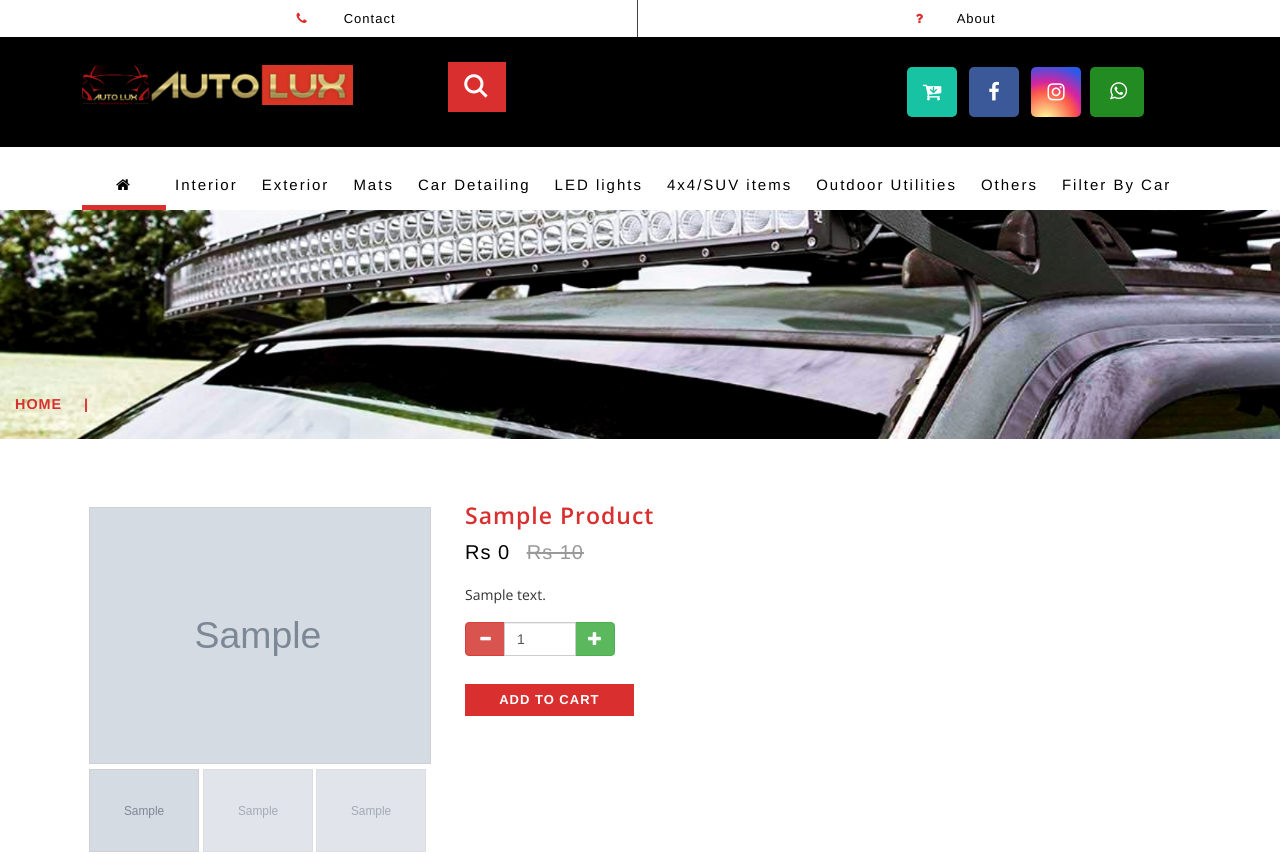
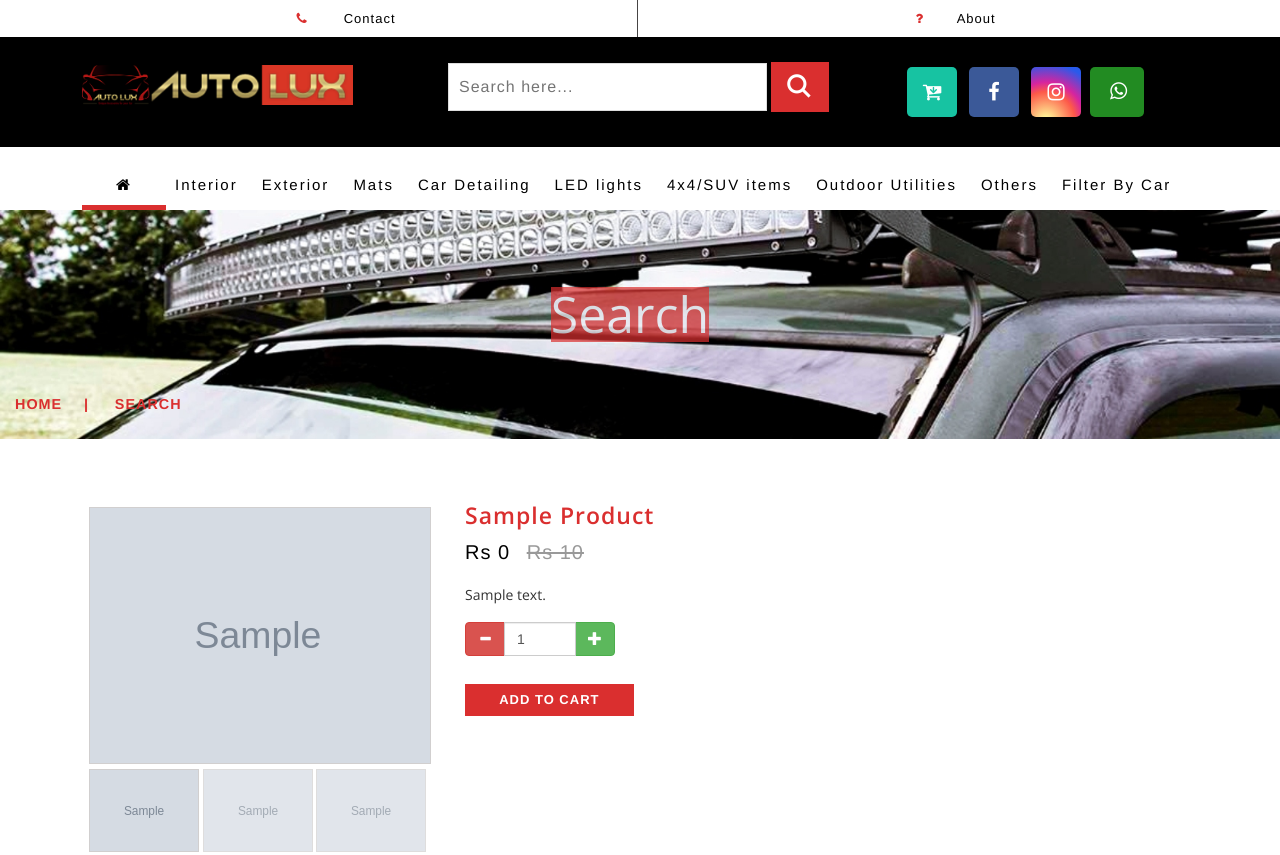
Before and after one commit to bloombigstudio/autoluxAzeem, a Django app: page /single/1 in a window 1280 px wide. Shown: the top 855 px of the page. Run offline with Django 3.2, Linux system fonts and the light colour scheme; tables that the repository leaves empty hold one stand-in row (values such as "Sample post"); grey boxes marked "Sample" are stand-in pictures; some libraries are stand-ins or nearby versions.

Commit message:
title fix

```diff
--- a/auto/templates/product_description.html
+++ b/auto/templates/product_description.html
@@ -19,7 +19,10 @@
 <div class="contact-us-image">
     <img class="category-header-img" src="{% static 'images/suv_items_header.jpg' %}">
     <div class="col-md-12 myclass">
-    <h3 class="contact-us-title-setting">{{ page_title }}</h3>
+        <div class="col-md-offset-5 col-md-3">
+            <h3 class="contact-us-title-setting" style="color: ghostwhite;">{{ page_title }}</h3>
+        </div>
+{#    <h3 class="contact-us-title-setting">{{ page_title }}</h3>#}
     <!--/w3_short-->
          <div class="services-breadcrumb">
             <div class="agile_inner_breadcrumb">
```
